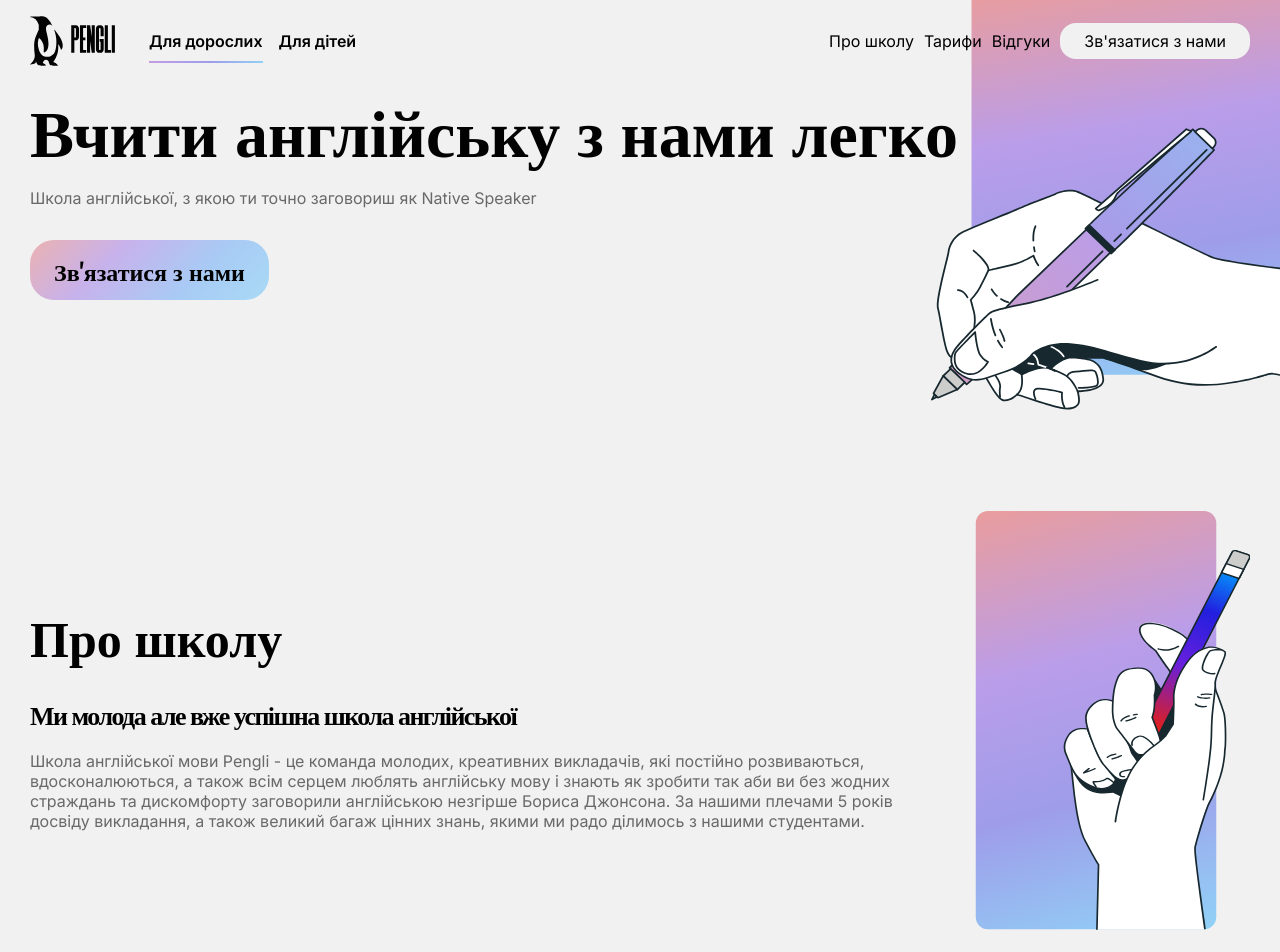
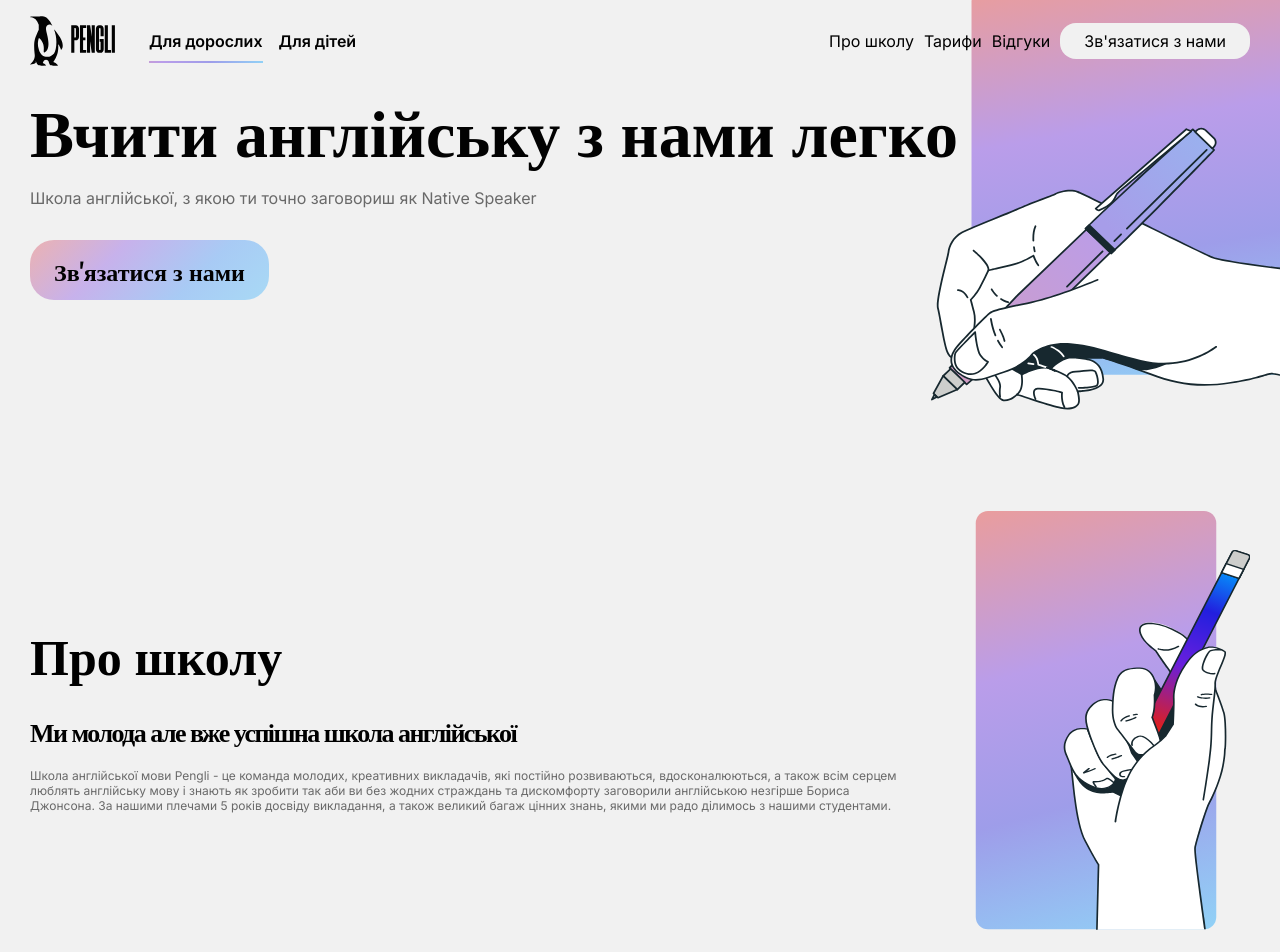
Before and after one commit to mirajane2207/english-school, a React (Create React App) app: page / in a window 1280 px wide. Shown: the top 952 px of the page. Built offline with nearby package versions, Linux system fonts and the light colour scheme.

Commit message:
Update adaptive: about

```diff
--- a/src/components/About/About.module.css
+++ b/src/components/About/About.module.css
@@ -92,9 +92,14 @@
     }
 
     .about__title {
+        align-self: center;
         font-size: 26px;
         line-height: 100%;
         letter-spacing: -1.56px;
+    }
+
+    .about__text {
+        font-size: 12px;
     }
 
     .about__adult_img {
@@ -122,7 +127,7 @@
 
 }
 
-@media (max-width: 900px) {
+@media (max-width: 899px) {
     .section__container {
         width: calc(100vw - 20px);
         grid-template-columns: 1fr 0.1fr;
```
